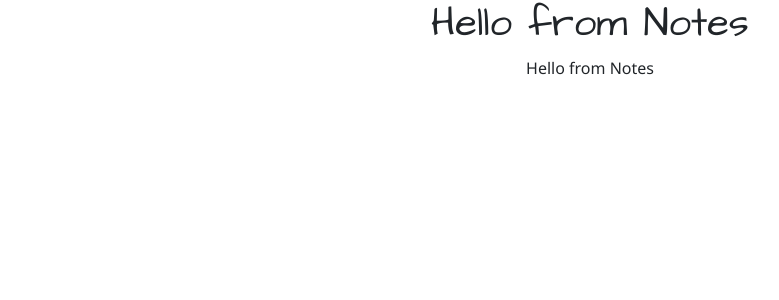
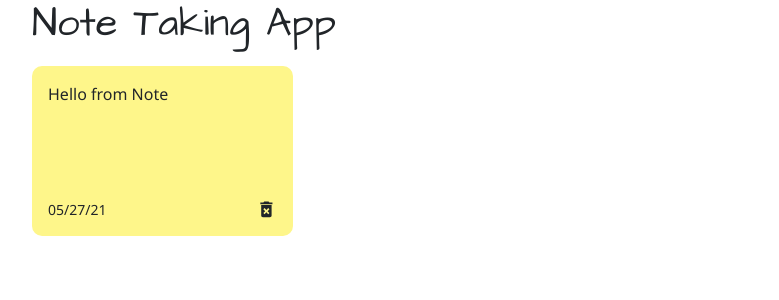
Before and after one commit to dakotafabro/note-taking-app, a React (Create React App) app: page / in a window 1280 px wide. Shown: the top 300 px of the page, without its empty margins (50-829 px from the left). Built offline with nearby package versions, Linux system fonts and the light colour scheme.

Commit message:
Added styling to notes

```diff
--- a/package.json
+++ b/package.json
@@ -8,6 +8,7 @@
     "@testing-library/user-event": "^12.8.3",
     "react": "^17.0.2",
     "react-dom": "^17.0.2",
+    "react-icons": "^4.2.0",
     "react-scripts": "4.0.3",
     "web-vitals": "^1.1.2"
   },
--- a/src/App.css
+++ b/src/App.css
@@ -1,3 +1,3 @@
 .App {
-  text-align: center;
+  text-align: left;
 }
--- a/src/App.js
+++ b/src/App.js
@@ -1,14 +1,16 @@
 import "./App.css";
 import NotesList from "./NotesList";
 
-function App() {
+const App = () => {
   return (
     <div className="App">
-      <h1>Hello from Notes</h1>
+      <div className="container">
+        <h1>Note Taking App</h1>
 
-      <NotesList />
+        <NotesList />
+      </div>
     </div>
   );
-}
+};
 
 export default App;
--- a/src/Note.js
+++ b/src/Note.js
@@ -1,5 +1,16 @@
 import React from "react";
+import { MdDeleteForever } from "react-icons/md";
 
-export default function Note() {
-  return <div className="Note">Hello from Notes</div>;
-}
+const Note = () => {
+  return (
+    <div className="Note">
+      <span>Hello from Note</span>
+      <div className="note-footer">
+        <small>05/27/21</small>
+        <MdDeleteForever className="delete-icon" size="1.3em" />
+      </div>
+    </div>
+  );
+};
+
+export default Note;
--- a/src/NotesList.js
+++ b/src/NotesList.js
@@ -1,12 +1,16 @@
 import React from "react";
 import Note from "./Note";
 
-export default function NotesList() {
+const NotesList = () => {
   return (
     <div className="NotesList">
-      <div>
-        <Note />
+      <div className="row">
+        <div className="col-sm-3">
+          <Note />
+        </div>
       </div>
     </div>
   );
-}
+};
+
+export default NotesList;
--- a/src/index.css
+++ b/src/index.css
@@ -25,3 +25,20 @@ code {
   font-family: source-code-pro, Menlo, Monaco, Consolas, "Courier New",
     monospace;
 }
+
+.Note {
+  background-color: #fef68a;
+  margin: 10px 0px 10px 0px;
+  border-radius: 10px;
+  padding: 1rem;
+  min-height: 170px;
+  display: flex;
+  flex-direction: column;
+  justify-content: space-between;
+}
+
+.note-footer {
+  display: flex;
+  align-items: center;
+  justify-content: space-between;
+}
```
Also changed, not shown: 1 other file (tests, documents, lock files or other folders).
